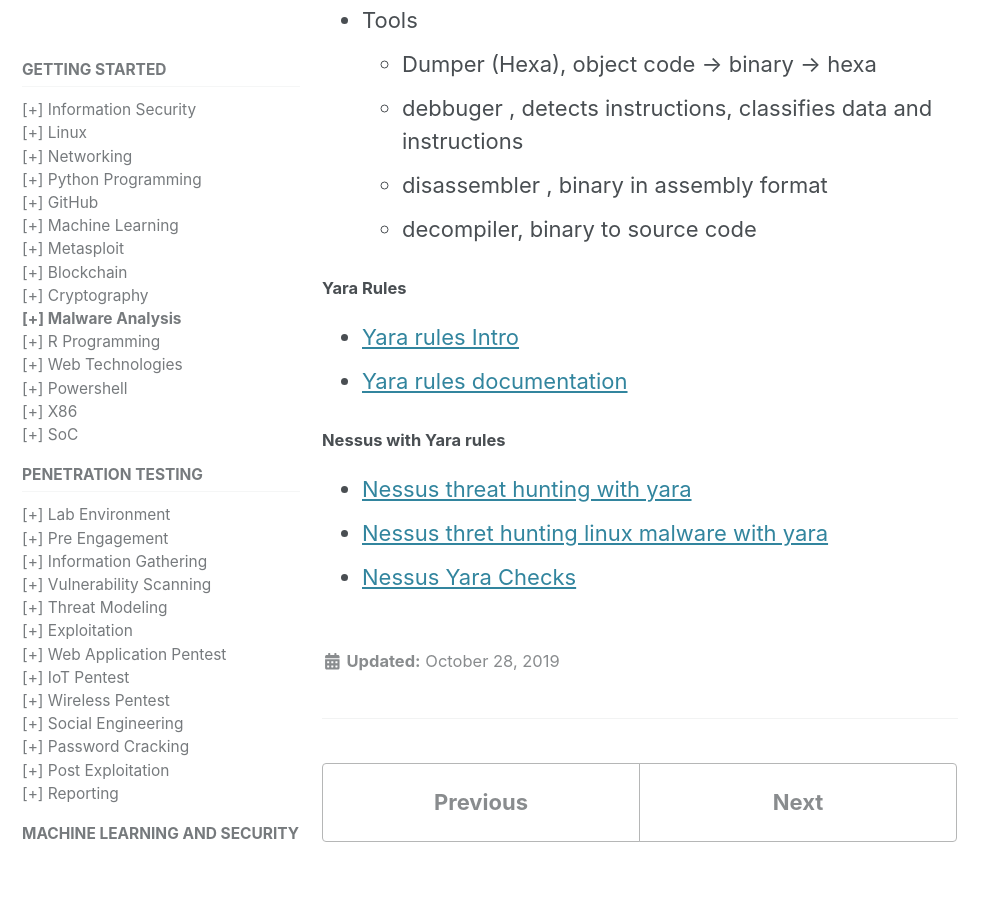
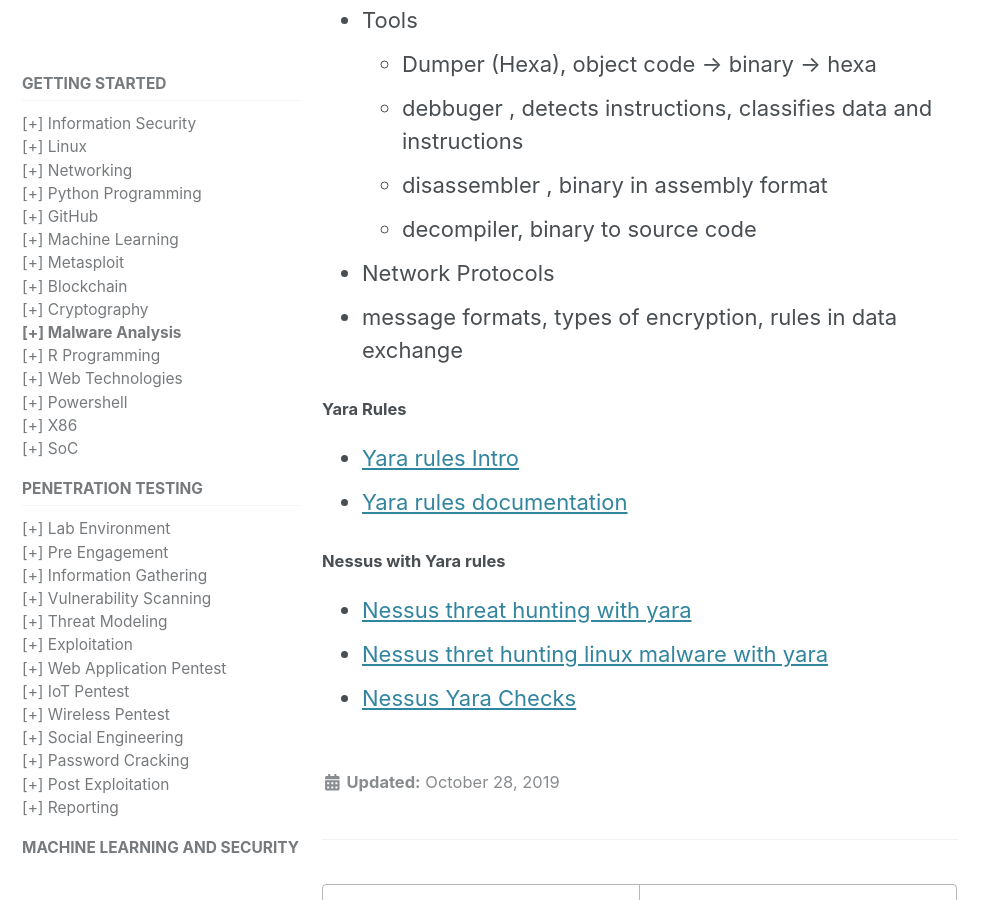
Before and after one commit to mohareti/cyberlab, a Jekyll site: the page built from _docs/10_Malware_Analysis.md, in a window 1280 px wide and 900 px high, scrolled down 629 px. Shown: the whole window, without its empty margins (0-998 px from the left). Built offline with Jekyll 4.4.1, drawn with Linux system fonts in a browser that asks for light colours; cached includes are drawn as plain includes; nearby versions of some CDN libraries.

Commit message:
Update 10_Malware_Analysis.md

```diff
--- a/_docs/10_Malware_Analysis.md
+++ b/_docs/10_Malware_Analysis.md
@@ -19,6 +19,8 @@ toc: true
   - debbuger , detects instructions, classifies data and instructions
   - disassembler ,  binary in assembly format
   - decompiler, binary to source code
+- Network Protocols
+- message formats, types of encryption, rules in data exchange
 
 
 #### Yara Rules
```
